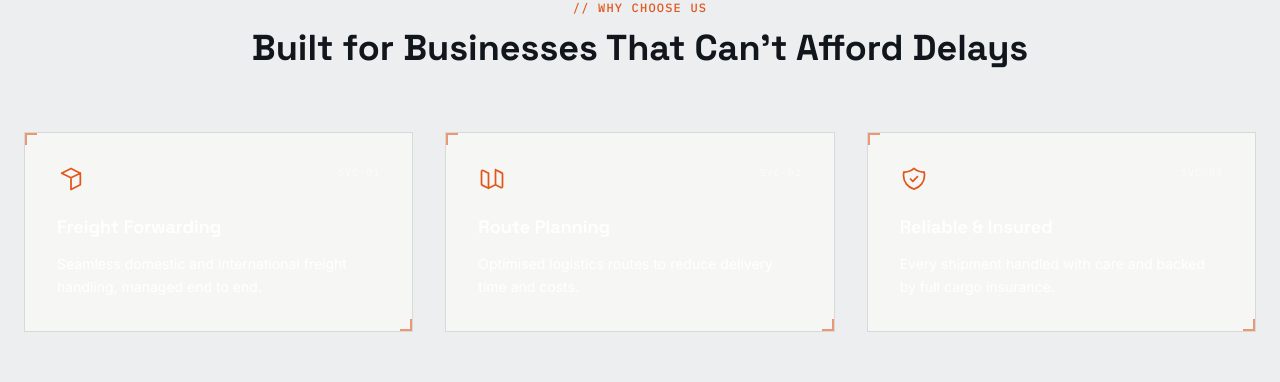
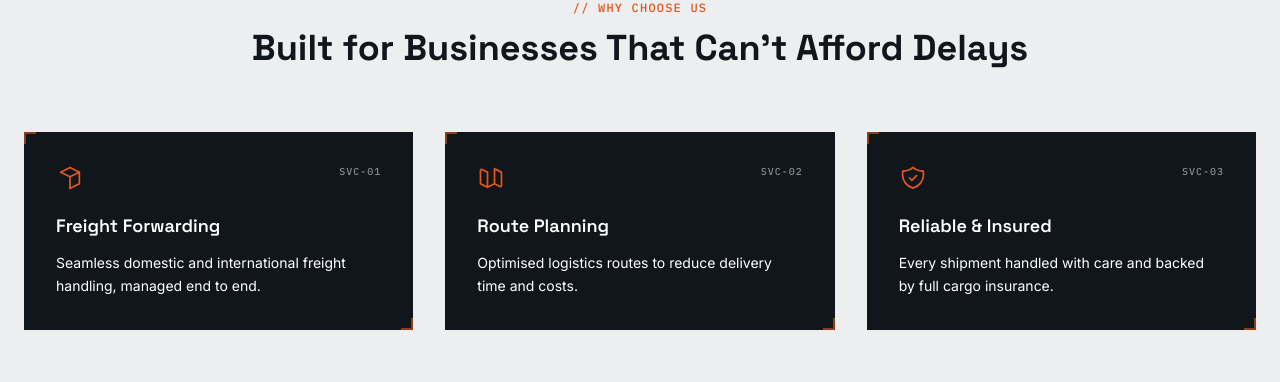
Before and after one commit to Yozzyyy/matrix-inter-trade, a React (Vite) app: page / in a window 1280 px wide. Shown: the part 1053-1435 px from the top of the page. Built offline with nearby package versions, Linux system fonts and the light colour scheme.

Commit message:
shud be done with it

```diff
--- a/src/pages/Home.jsx
+++ b/src/pages/Home.jsx
@@ -114,7 +114,7 @@ export default function Home({ navigate }) {
         </div>
         <div className="grid grid-cols-1 md:grid-cols-3 gap-8">
           {highlights.map((h) => (
-            <div key={h.title} className="relative p-8 bg-paper-raised border border-steel hover:border-signal/50 transition-colors group">
+            <div key={h.title} className="relative p-8 bg-ink border-ink hover:border-signal/50 transition-colors group">
               <CornerTicks />
               <div className="flex items-start justify-between mb-5">
                 {h.icon}
--- a/src/pages/Services.jsx
+++ b/src/pages/Services.jsx
@@ -148,9 +148,10 @@ export default function Services({ navigate }) {
       {/* CTA */}
       <section className="max-w-3xl mx-auto px-6 py-24 text-center">
         <h2 className="font-display text-4xl font-bold mb-4 text-ink">Have a Specific Requirement?</h2>
-        <p className="text-ink-soft">
+        <p className="text-ink-soft" style={{marginBottom: '5px'}}>
           We're flexible. If you need something not listed above, give us a call — we'll find a solution.
         </p>
+
         <button
           onClick={() => navigate("about")}
           className="px-8 py-4 bg-signal hover:bg-signal-dark text-paper font-display font-bold rounded-sm tracking-wide transition-all"
```
